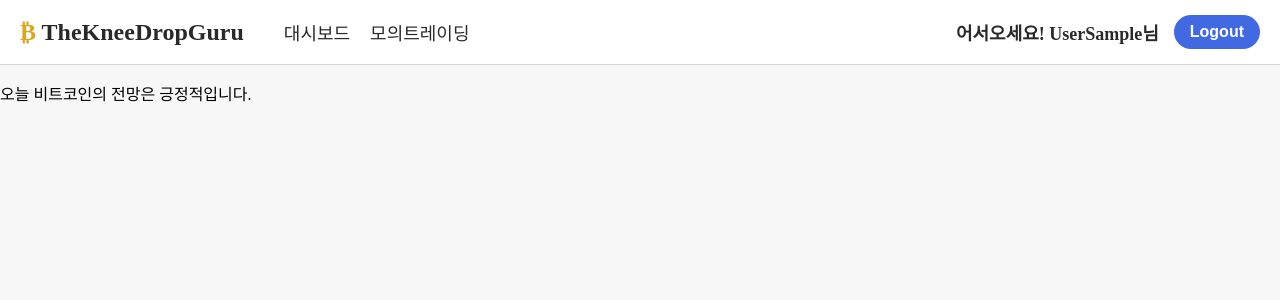
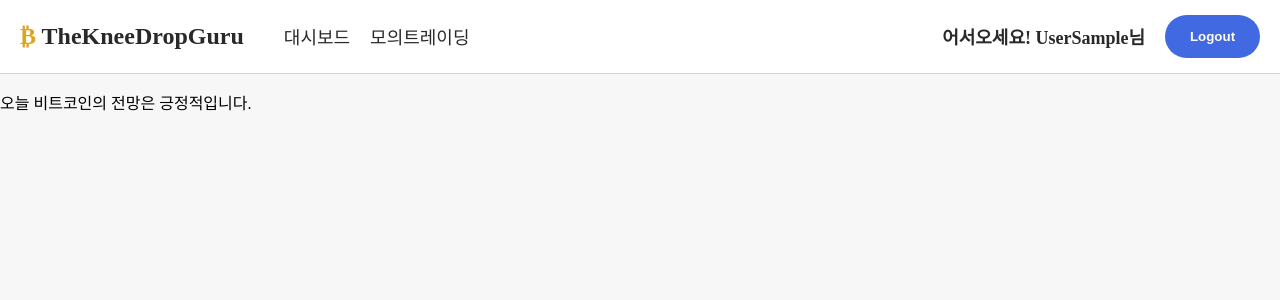
Before and after one commit to The-Knee-Drop-Guru/BTC-Forecasting, a Django app: page /simulation/ in a window 1280 px wide. Shown: the top 300 px of the page. Run offline with Django 5.2, Linux system fonts and the light colour scheme; the visitor is signed in with stand-in values (Sample User, id 1); parts of the project's set-up code (start-up, migrations or seed data) failed here and were passed over; some web fonts are replaced.

Commit message:
1월 7일 1차 노동 결과물 수정

```diff
--- a/dashboard/static/dashboard/css/index.css
+++ b/dashboard/static/dashboard/css/index.css
@@ -29,7 +29,7 @@ html {
 /* 헤더 스타일 */
 header {
     padding: 1rem 0;
-    padding-bottom: 0px;
+    padding-bottom: 10px;
 }
 
 
--- a/dashboard/static/dashboard/css/navbar.css
+++ b/dashboard/static/dashboard/css/navbar.css
@@ -70,9 +70,13 @@ nav {
 
 /* 환영 메시지 스타일 */
 .navbar-welcome {
+    display: flex; /* Flexbox를 사용하여 내부 요소 정렬 */
+    align-items: center; /* 수직 가운데 정렬 */
+    justify-content: center; /* 수평 가운데 정렬 */
     color: #292929;
     font-size: 18px;
     font-weight: bold;
+    height: 100%; /* 부모 높이에 맞춤 */
 }
 
 /* 버튼 스타일 */
@@ -110,7 +114,7 @@ nav {
     justify-content: center;
     align-items: center;
     position: relative;
-    overflow: hidden;
+    overflow: hidden; /* 버튼 내부에서만 애니메이션이 보이도록 설정 */
 }
 
 .animated-button .span-mother {
--- a/dashboard/templates/navbar.html
+++ b/dashboard/templates/navbar.html
@@ -22,16 +22,79 @@
 
         <!-- 오른쪽 메뉴 -->
         <div class="navbar-right">
+            <ul class="navbar-menu">
                 {% if user.is_authenticated %}
+                    <li>
                         <span class="navbar-welcome">어서오세요! {{ user.last_name }}{{ user.first_name }}님</span>
+                    </li>
+                    <li>
                         <form method="post" action="{% url 'dashboard:logout' %}" style="display: inline;">
                             {% csrf_token %}
-                    <button type="submit" class="navbar-button">Logout</button>
+                            <button type="submit" class="animated-button">
+                                <span class="span-mother">
+                                    <span>L</span>
+                                    <span>o</span>
+                                    <span>g</span>
+                                    <span>o</span>
+                                    <span>u</span>
+                                    <span>t</span>
+                                </span>
+                                <span class="span-mother2">
+                                    <span>L</span>
+                                    <span>o</span>
+                                    <span>g</span>
+                                    <span>o</span>
+                                    <span>u</span>
+                                    <span>t</span>
+                                </span>
+                            </button>
                         </form>
+                    </li>
                 {% else %}
-                <a href="{% url 'dashboard:login' %}" class="navbar-button">Login</a>
-                <a href="{% url 'dashboard:signup' %}" class="navbar-button">Sign Up</a>
+                    <li>
+                        <a href="{% url 'dashboard:login' %}">
+                            <button class="animated-button">
+                                <span class="span-mother">
+                                    <span>L</span>
+                                    <span>o</span>
+                                    <span>g</span>
+                                    <span>i</span>
+                                    <span>n</span>
+                                </span>
+                                <span class="span-mother2">
+                                    <span>L</span>
+                                    <span>o</span>
+                                    <span>g</span>
+                                    <span>i</span>
+                                    <span>n</span>
+                                </span>
+                            </button>
+                        </a>
+                    </li>
+                    <li>
+                        <a href="{% url 'dashboard:signup' %}">
+                            <button class="animated-button">
+                                <span class="span-mother">
+                                    <span>S</span>
+                                    <span>i</span>
+                                    <span>g</span>
+                                    <span>n</span>
+                                    <span>U</span>
+                                    <span>p</span>
+                                </span>
+                                <span class="span-mother2">
+                                    <span>S</span>
+                                    <span>i</span>
+                                    <span>g</span>
+                                    <span>n</span>
+                                    <span>U</span>
+                                    <span>p</span>
+                                </span>
+                            </button>
+                        </a>
+                    </li>
                 {% endif %}
+            </ul>
         </div>
     </nav>
 </body>
```
Lines whose indentation alone changed are shown as unchanged.
